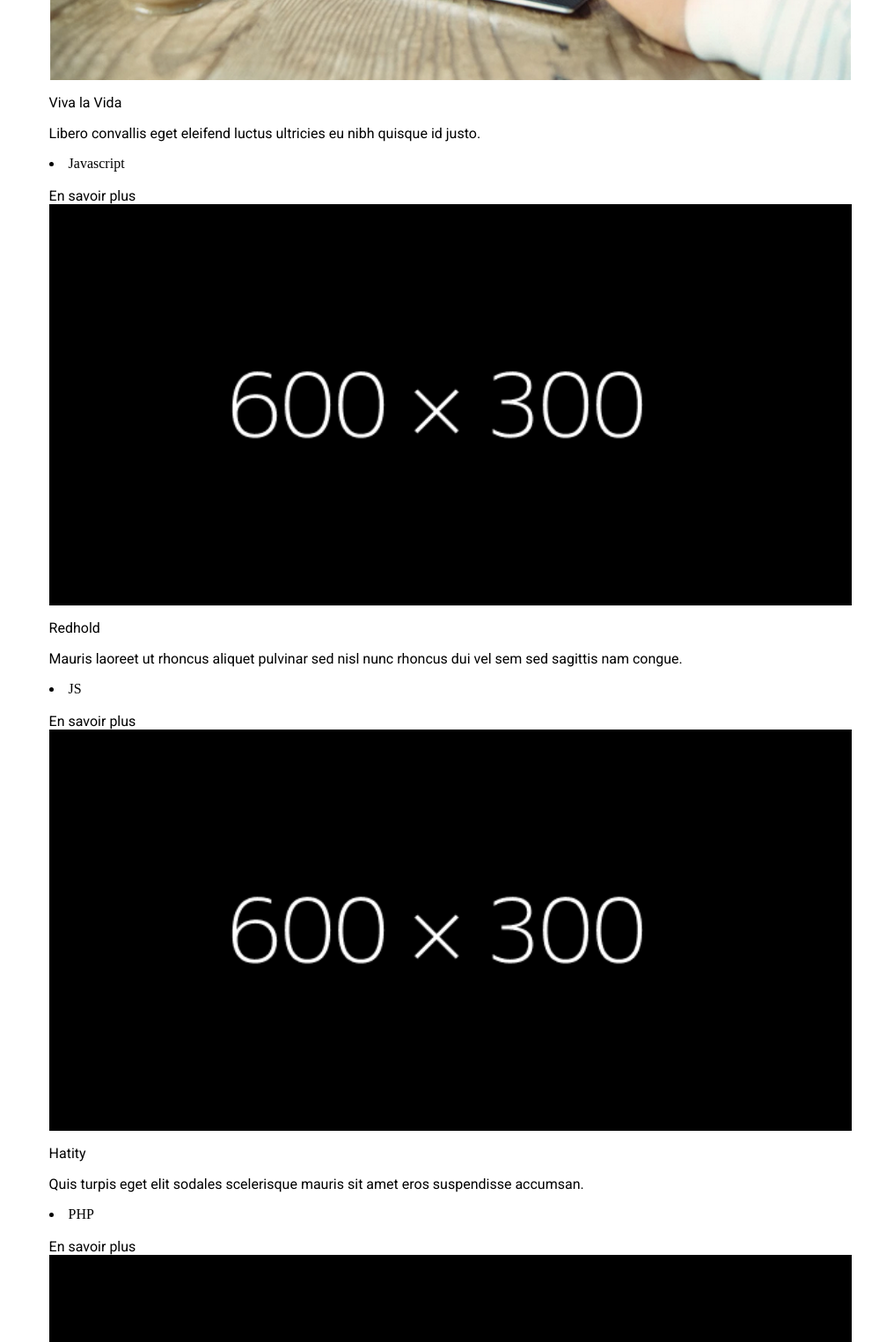
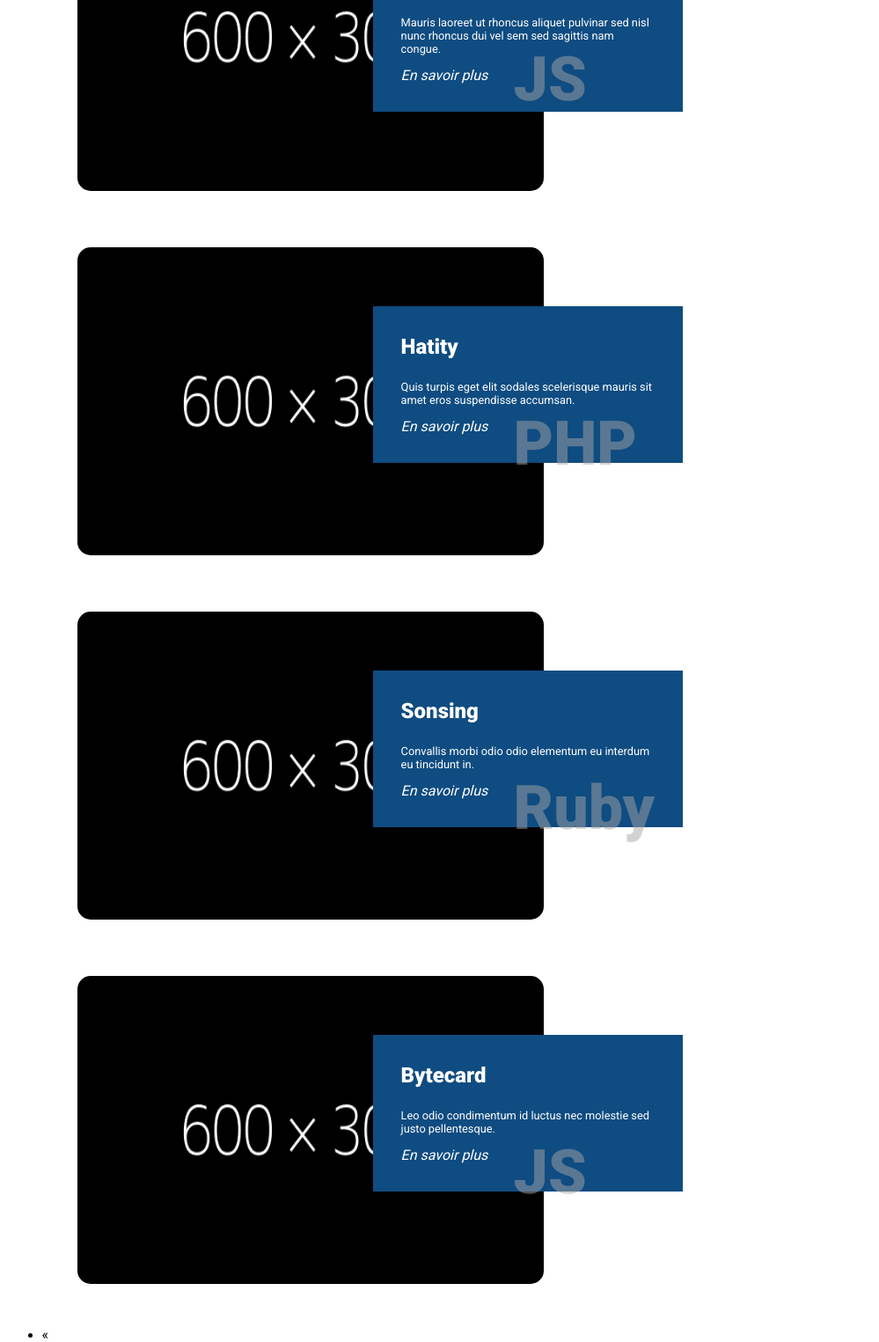
Before and after one commit to Abdellah-Sk/myp-django, a Django app: page /projects in a window 1280 px wide. Shown: the part 821-2346 px from the top of the page at 88% size, without its empty margins (210-1209 px from the left). Run offline with Django 3.2, Linux system fonts and the light colour scheme; data comes from the database, SQL or seed files in the repository; both versions use the stored data as it was after the commit; some libraries are stand-ins or nearby versions.

Commit message:
template project page

```diff
--- a/src/projects/static/projects/dist/main.css
+++ b/src/projects/static/projects/dist/main.css
@@ -711,14 +711,14 @@ section .all_projects {
     section .all_projects .box_project .projet_contents {
       background-color: #0f4c81;
       z-index: 2;
-      width: 35%;
+      width: 30%;
       padding: 2em;
       margin-top: 0;
       position: absolute;
       text-align: start;
       align-content: center;
       margin-left: 35%;
-      margin-top: 5%; }
+      margin-top: 7%; }
       @media only screen and (max-width: 768px) {
         section .all_projects .box_project .projet_contents {
           display: flex;
@@ -729,13 +729,26 @@ section .all_projects {
       section .all_projects .box_project .projet_contents .projet_name {
         color: #FFFFFF;
         font-size: 1.5em;
-        font-weight: 700; }
+        font-weight: 700;
+        margin-top: 0; }
       section .all_projects .box_project .projet_contents .projet_description {
         color: #FFFFFF;
         font-size: 0.8em; }
       section .all_projects .box_project .projet_contents .projet_linkPage {
         font-style: oblique;
         color: #FFFFFF; }
+    section .all_projects .box_project .projet_techno {
+      color: #A5A5A5;
+      text-decoration: none;
+      list-style-type: none;
+      font-size: 70px;
+      font-weight: 700;
+      opacity: 0.5;
+      z-index: 3;
+      left: 60%;
+      margin-top: 19%;
+      position: absolute;
+      font-family: 'Roboto', sans-serif; }
   section .all_projects .right img {
     margin-left: 45%; }
     @media only screen and (max-width: 768px) {
--- a/src/projects/templates/projects/projects.html
+++ b/src/projects/templates/projects/projects.html
@@ -3,27 +3,31 @@
 {% block content %}
 
 <section>
-    <div class="titles">
+  <div class="titles"
+       data-aos="fade-right"
+       data-aos-duration="1000"
+       data-aos-easing="ease-in-sine">
     <hr class=""/>
     <div class="title_h2">
       <h2>Mes projets</h2>
-            <span>Mes projets</span>
     </div>
   </div>
 
   <div class="all_projects">
 
       {% for project in x %}
+      <div class="box_project">
         <img class="" src="{{project.image.url}}" alt="">
-        <div class="project_contents">
+        <div class="projet_contents">
             <p class="projet_name">{{project.title}}</p>
             <p class="projet_description">{{project.excerpt}}</p>
+            <a href="{% url 'details' project.id %}" class="projet_linkPage">En savoir plus</a>
+          </div>
           {% for tech in project.technology.all %}
               {% if forloop.first %}
-                    <li>{{tech}}</li>
+                  <li class="projet_techno">{{tech}}</li>
               {% endif %}
           {% endfor %} <br>
-            <a href="{% url 'details' project.id %}" class="projet_linkPage">En savoir plus</a>
       </div>
     {% endfor %}
     </div>
```
Also changed, not shown: src/projects/static/projects/dev/projet/project.scss (+16 -2 lines), src/db.sqlite3, src/img/Capture_décran_de_2020-10-13_11-34-16.png (added). Lines whose indentation alone changed are shown as unchanged.
